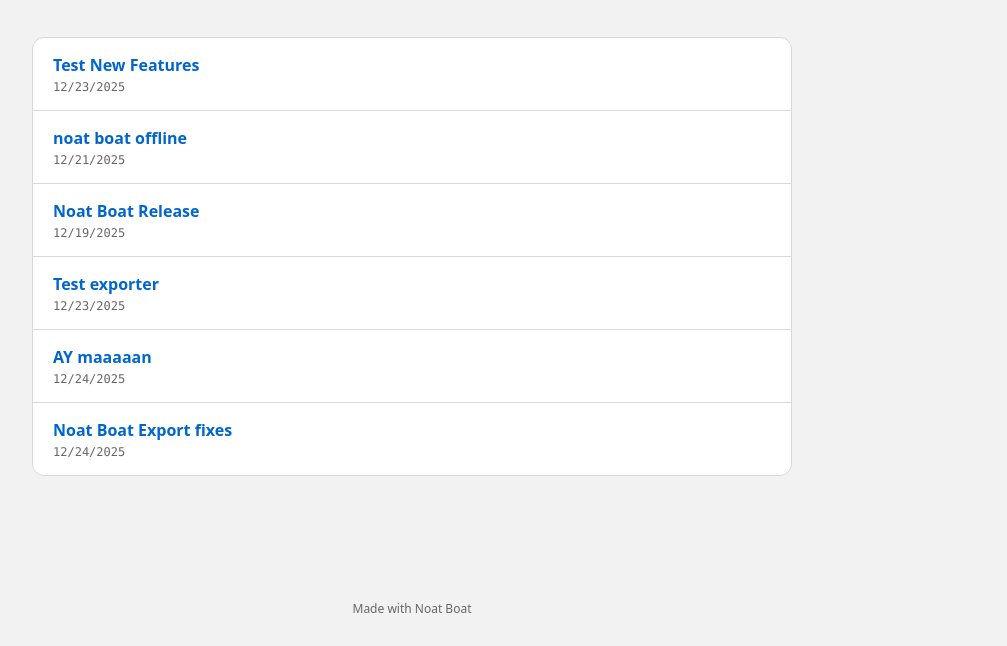
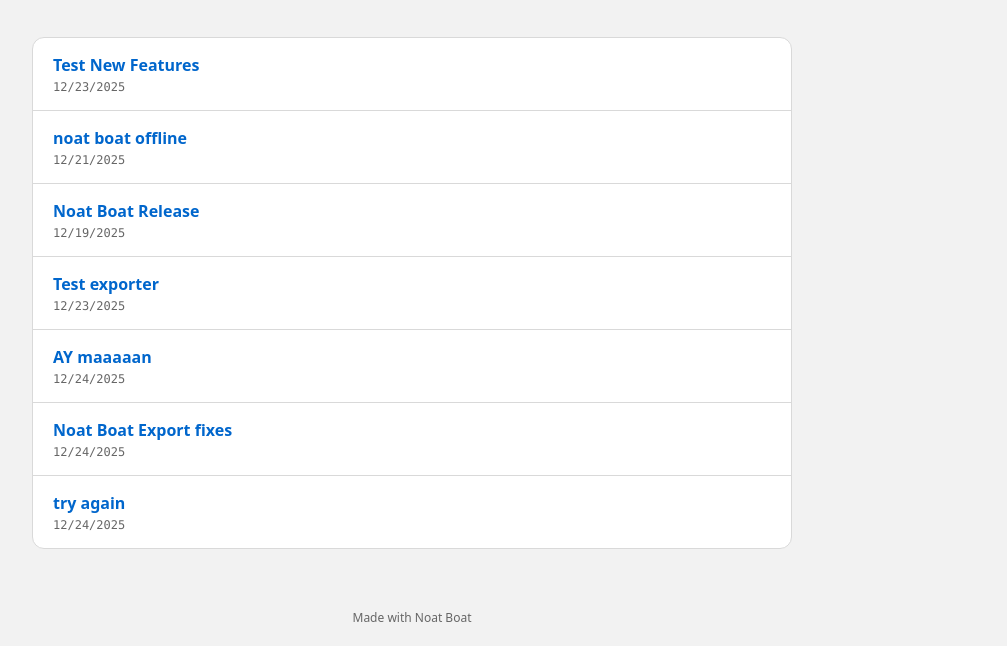
Before and after one commit to mdotstrange/noatboatlivenotes, a plain HTML site: page index.html in a window 1280 px wide. Shown: the part 163-809 px from the top of the page, without its empty margins (228-1235 px from the left). Drawn offline with Linux system fonts and the light colour scheme.

Commit message:
Update site index

```diff
--- a/index.html
+++ b/index.html
@@ -67,6 +67,10 @@
         <div class="note-title">Noat Boat Export fixes</div>
         <div class="note-meta">12/24/2025</div>
       </a>
+      <a href="./try-again/index.html" class="note-link">
+        <div class="note-title">try again</div>
+        <div class="note-meta">12/24/2025</div>
+      </a>
       <!-- NOTE_LINKS_PLACEHOLDER -->
     </div>
   </div>
```
